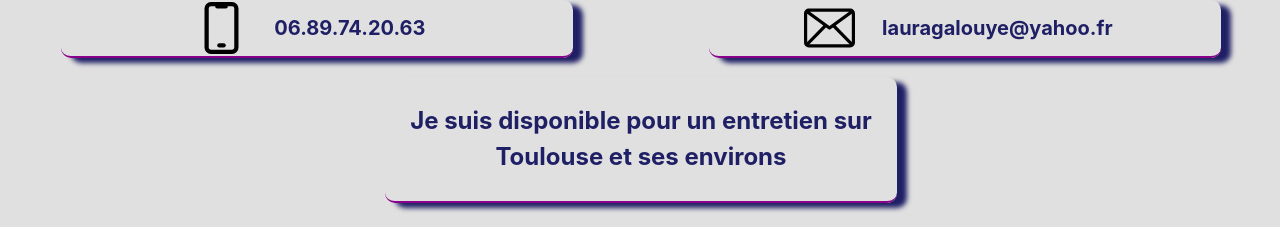
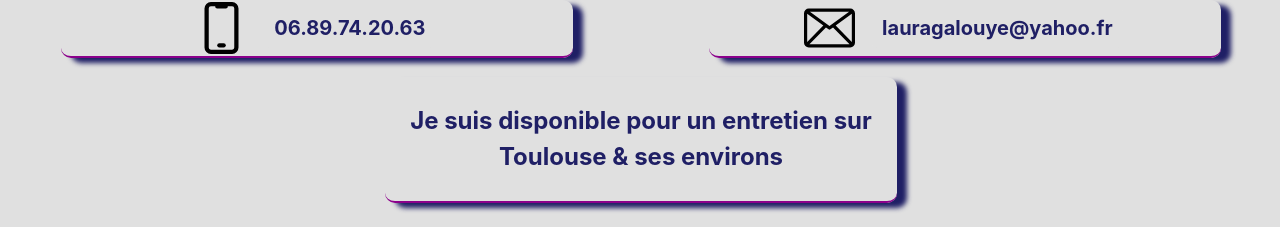
Before and after one commit to LauraGalouye/resume, a React (Vite) app: page / in a window 1280 px wide. Shown: the part 5102-5329 px from the top of the page. Built offline with nearby package versions, Linux system fonts and the light colour scheme.

Commit message:
added resume

```diff
--- a/src/components/Contact/Contact.jsx
+++ b/src/components/Contact/Contact.jsx
@@ -22,7 +22,7 @@ const Contact = () => {
                     <EmailLink className="contact__box-button" email={email}/>
                 </div>
                 <div className="contact__box">
-                    <p className="contact__box-text"> Je suis disponible pour un entretien sur Toulouse et ses environs</p>
+                    <p className="contact__box-text"> Je suis disponible pour un entretien sur Toulouse & ses environs</p>
                 </div>
             </div>
         </section>
```
